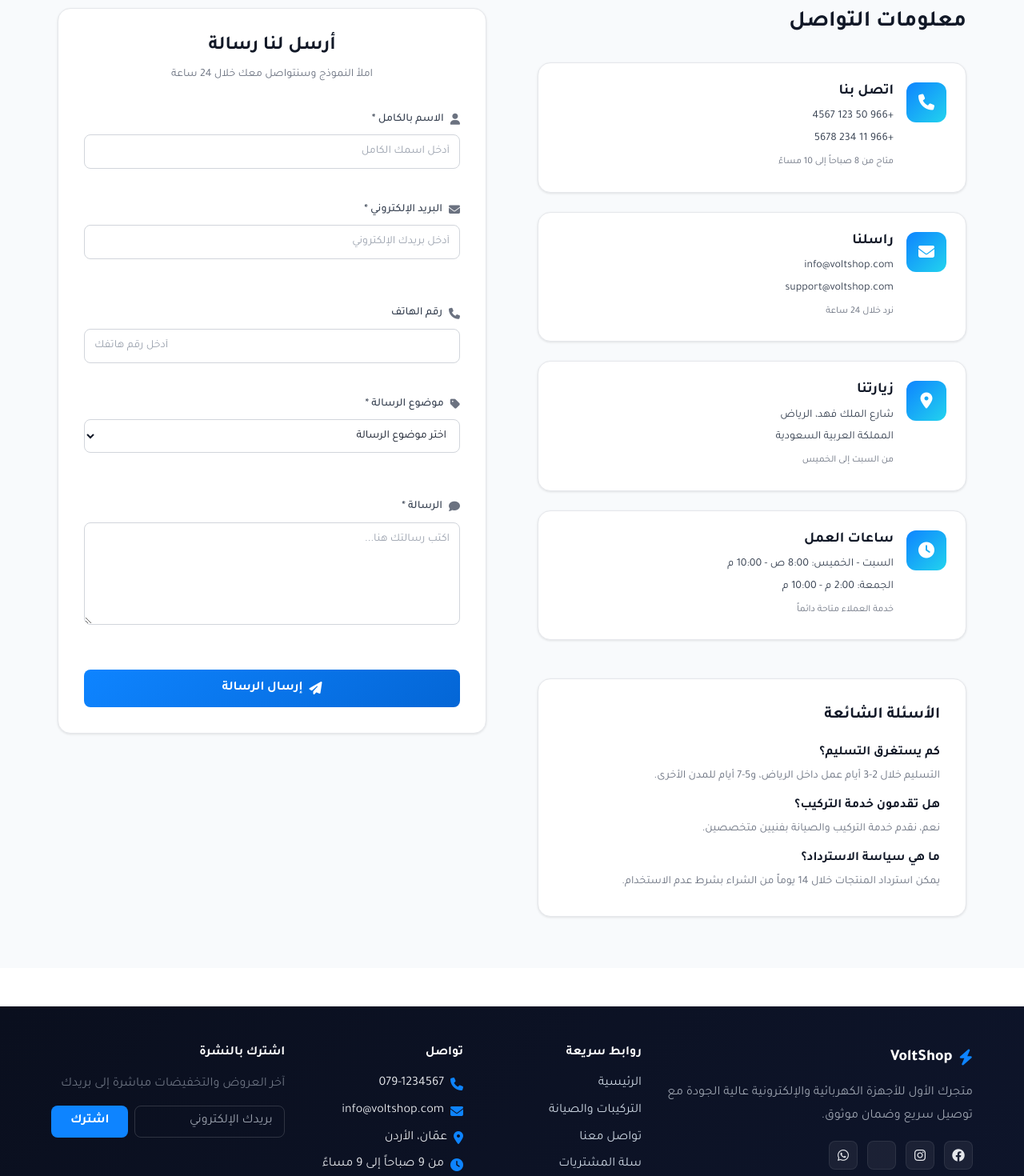
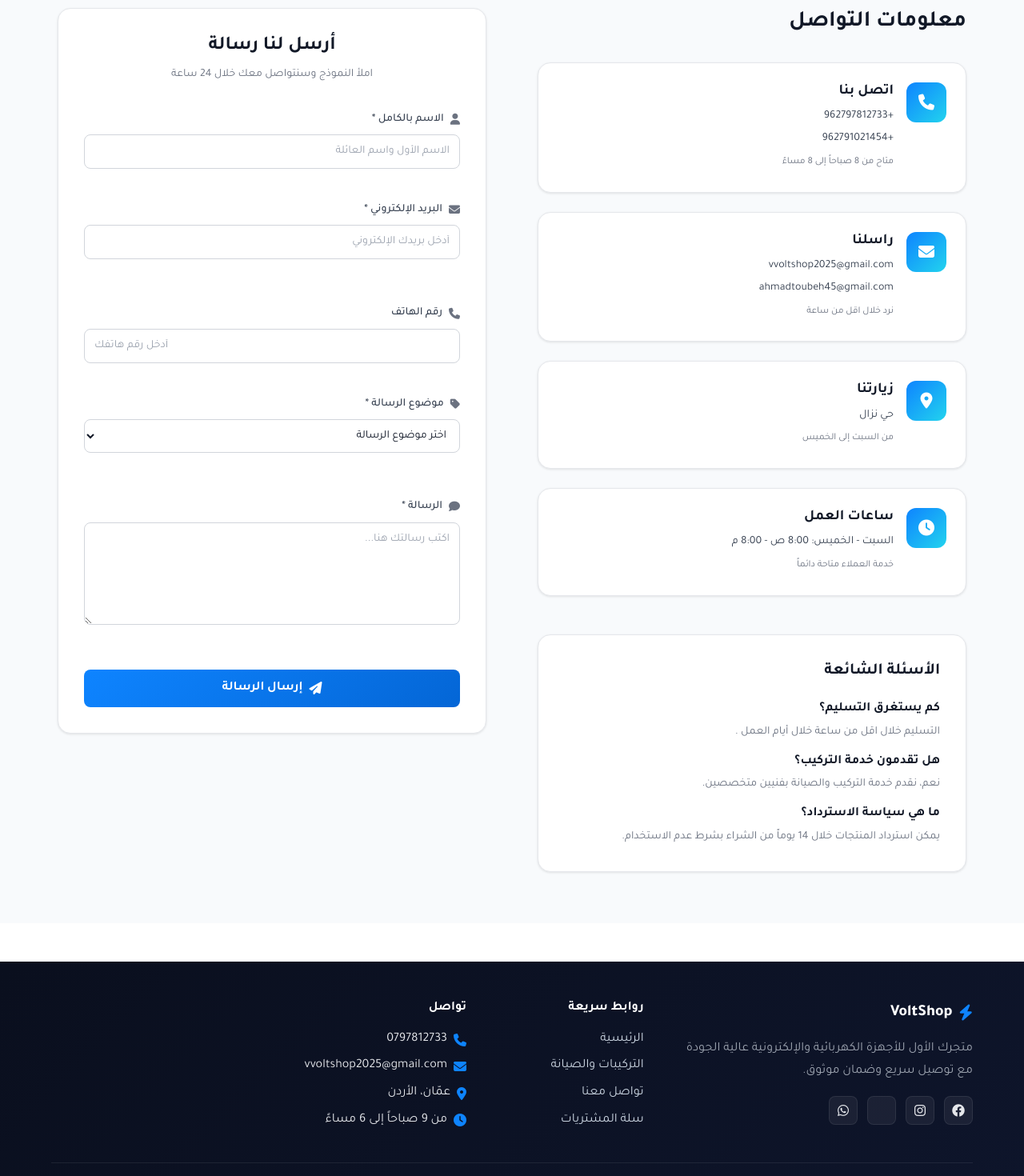
Before and after one commit to Ahmadamjad11/VoltShop, a React (Vite) app in the folder VoltShop/frontend/: page /contact in a window 1280 px wide. Shown: the part 360-1830 px from the top of the page at 80% size. Built offline with nearby package versions, Linux system fonts and the light colour scheme; no server answers.

Commit message:
تعديل الفوتر +التواصل

```diff
--- a/VoltShop/frontend/src/components/Footer.jsx
+++ b/VoltShop/frontend/src/components/Footer.jsx
@@ -34,21 +34,14 @@ export default function Footer() {
           <div className="footer-contact">
             <h4>تواصل</h4>
             <ul>
-              <li><i className="fas fa-phone"></i><span>079-1234567</span></li>
-              <li><i className="fas fa-envelope"></i><span>info@voltshop.com</span></li>
+              <li><i className="fas fa-phone"></i><span>0797812733</span></li>
+              <li><i className="fas fa-envelope"></i><span>vvoltshop2025@gmail.com</span></li>
               <li><i className="fas fa-location-dot"></i><span>عمّان، الأردن</span></li>
-              <li><i className="fas fa-clock"></i><span>من 9 صباحاً إلى 9 مساءً</span></li>
+              <li><i className="fas fa-clock"></i><span>من 9 صباحاً إلى 6 مساءً</span></li>
             </ul>
           </div>
 
-          <div className="footer-newsletter">
-            <h4>اشترك بالنشرة</h4>
-            <p>آخر العروض والتخفيضات مباشرة إلى بريدك</p>
-            <form className="newsletter-form" onSubmit={(e) => e.preventDefault()}>
-              <input type="email" placeholder="بريدك الإلكتروني" aria-label="البريد الإلكتروني" required />
-              <button type="submit" className="btn-primary">اشترك</button>
-            </form>
-          </div>
+
         </div>
 
         <div className="footer-bottom">
--- a/VoltShop/frontend/src/pages/Contact.jsx
+++ b/VoltShop/frontend/src/pages/Contact.jsx
@@ -17,6 +17,10 @@ export default function Contact() {
   // 💡 حالة جديدة لحفظ بيانات الرسالة التي تم إرسالها بنجاح (للعرض في صفحة النجاح)
   const [sentData, setSentData] = useState(null);
   const [error, setError] = useState("");
+  const [fieldErrors, setFieldErrors] = useState({
+    name: "",
+    phone: ""
+  });
 
   const handleChange = (e) => {
     const { name, value } = e.target;
@@ -26,8 +30,42 @@ export default function Contact() {
     });
   };
 
+  const validateForm = () => {
+    const errors = {};
+    let isValid = true;
+
+    // Validate name (must be two words)
+    if (!form.name.trim().includes(' ') || form.name.trim().split(' ').length < 2) {
+      errors.name = 'الرجاء إدخال الاسم الكامل (الاسم الأول واسم العائلة)';
+      isValid = false;
+    } else {
+      errors.name = '';
+    }
+
+    // Validate phone number (must be exactly 10 digits and start with 079)
+    const phoneRegex = /^079\d{7}$/;
+    if (!form.phone) {
+      errors.phone = 'يرجى إدخال رقم الهاتف';
+      isValid = false;
+    } else if (!phoneRegex.test(form.phone)) {
+      errors.phone = 'رقم الهاتف يجب أن يتكون من 10 أرقام ويبدأ بـ 079';
+      isValid = false;
+    } else {
+      errors.phone = '';
+    }
+
+    setFieldErrors(errors);
+    return isValid;
+  };
+
   const submit = async (e) => {
     e.preventDefault();
+
+    // Validate form before submission
+    if (!validateForm()) {
+      return;
+    }
+
     setLoading(true);
     setError("");
 
@@ -172,9 +210,9 @@ export default function Contact() {
                   </div>
                   <div className="method-content">
                     <h3>اتصل بنا</h3>
-                    <p>+966 50 123 4567</p>
-                    <p>+966 11 234 5678</p>
-                    <small>متاح من 8 صباحاً إلى 10 مساءً</small>
+                    <p>+962797812733</p>
+                    <p>+962791021454</p>
+                    <small>متاح من 8 صباحاً إلى 8 مساءً</small>
                   </div>
                 </div>
 
@@ -184,9 +222,9 @@ export default function Contact() {
                   </div>
                   <div className="method-content">
                     <h3>راسلنا</h3>
-                    <p>info@voltshop.com</p>
-                    <p>support@voltshop.com</p>
-                    <small>نرد خلال 24 ساعة</small>
+                    <p>vvoltshop2025@gmail.com</p>
+                    <p>ahmadtoubeh45@gmail.com</p>
+                    <small>نرد خلال اقل من  ساعة</small>
                   </div>
                 </div>
 
@@ -196,8 +234,7 @@ export default function Contact() {
                   </div>
                   <div className="method-content">
                     <h3>زيارتنا</h3>
-                    <p>شارع الملك فهد، الرياض</p>
-                    <p>المملكة العربية السعودية</p>
+                    <p>حي نزال</p>
                     <small>من السبت إلى الخميس</small>
                   </div>
                 </div>
@@ -208,8 +245,7 @@ export default function Contact() {
                   </div>
                   <div className="method-content">
                     <h3>ساعات العمل</h3>
-                    <p>السبت - الخميس: 8:00 ص - 10:00 م</p>
-                    <p>الجمعة: 2:00 م - 10:00 م</p>
+                    <p>السبت - الخميس: 8:00 ص - 8:00 م</p>
                     <small>خدمة العملاء متاحة دائماً</small>
                   </div>
                 </div>
@@ -220,10 +256,7 @@ export default function Contact() {
                 <div className="faq-list">
                   <div className="faq-item">
                     <h4>كم يستغرق التسليم؟</h4>
-                    <p>
-                      التسليم خلال 2-3 أيام عمل داخل الرياض، و5-7 أيام للمدن
-                      الأخرى.
-                    </p>
+                    <p> التسليم خلال اقل من ساعة خلال أيام العمل . </p>
                   </div>
                   <div className="faq-item">
                     <h4>هل تقدمون خدمة التركيب؟</h4>
@@ -265,10 +298,12 @@ export default function Contact() {
                       name="name"
                       value={form.name}
                       onChange={handleChange}
-                      placeholder="أدخل اسمك الكامل"
+                      className={fieldErrors.name ? 'error-input' : ''}
+                      placeholder="الاسم الأول واسم العائلة"
                       required
                       disabled={loading}
                     />
+                    {fieldErrors.name && <div className="error-message">{fieldErrors.name}</div>}
                   </div>
                   <div className="form-group">
                     <label>
```
